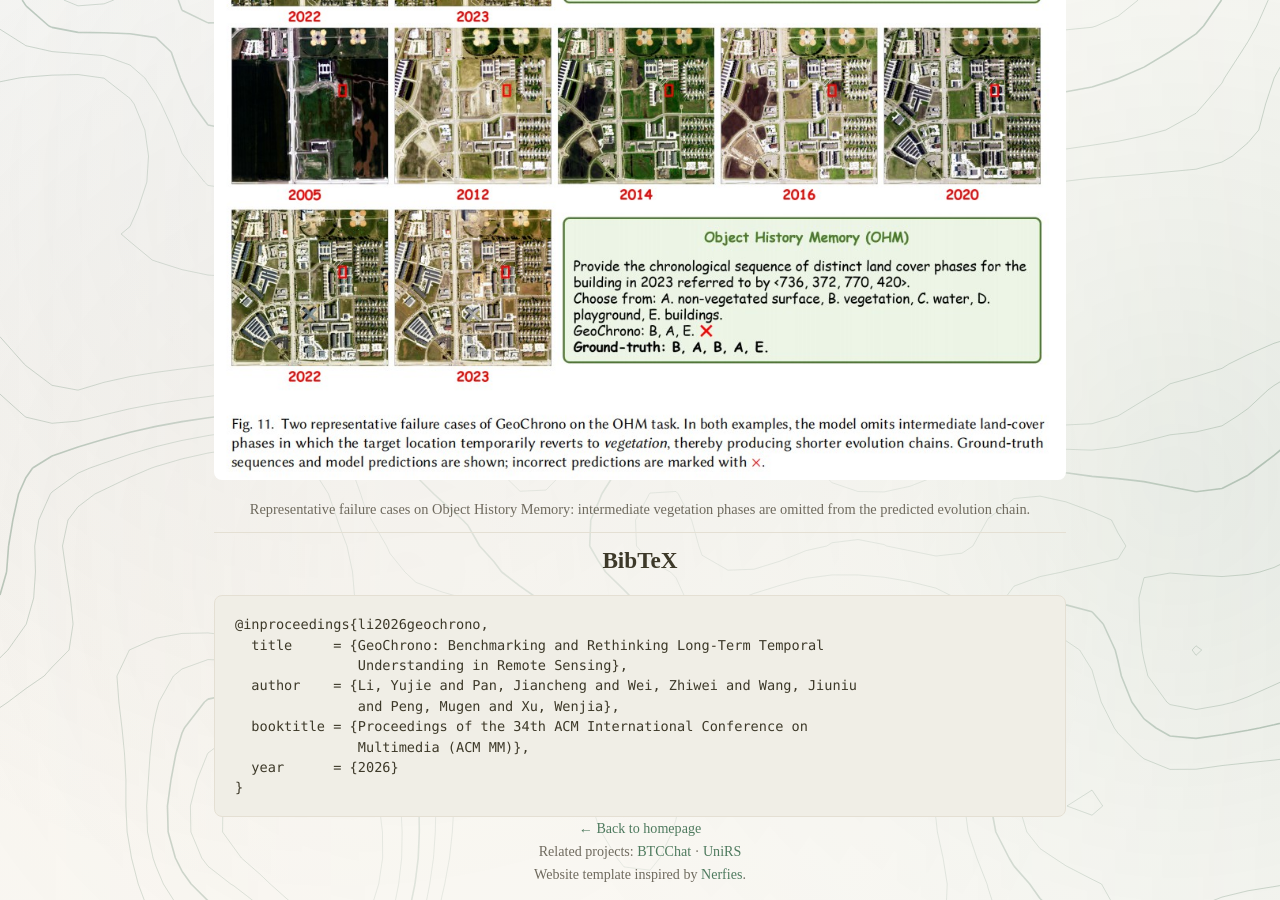
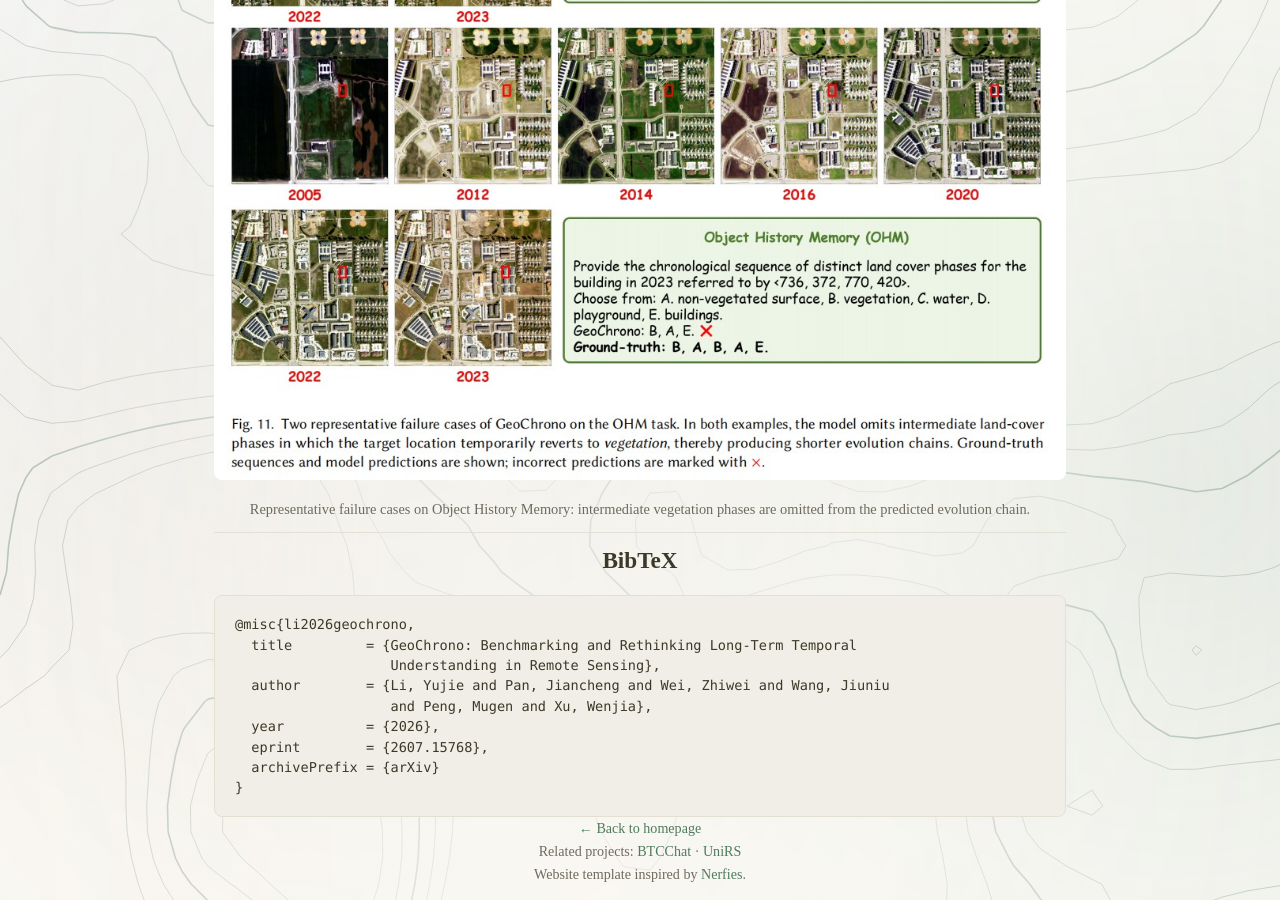
Before and after one commit to Davidup1/Davidup1.github.io, a Jekyll site: the page papers/geochrono/index.html, which Jekyll copies as it is, in a window 1280 px wide and 900 px high, scrolled down 8037 px. Built offline with Jekyll 4.4.1, drawn with Linux system fonts in a browser that asks for light colours; comment, search, counter and statistics services are not loaded.

Commit message:
Use arXiv BibTeX entry on GeoChrono page
Replace the ACM MM @inproceedings entry with the arXiv @misc form
(2607.15768). The proceedings are not published yet, so the entry had
no pages, publisher, or DOI; the arXiv record is the citable one for now.

Co-Authored-By: Claude Opus 5 <noreply@anthropic.com>

```diff
--- a/papers/geochrono/index.html
+++ b/papers/geochrono/index.html
@@ -777,14 +777,14 @@
 
   <section class="container bibtex" id="bibtex">
     <h2>BibTeX</h2>
-    <pre>@inproceedings{li2026geochrono,
-  title     = {GeoChrono: Benchmarking and Rethinking Long-Term Temporal
-               Understanding in Remote Sensing},
-  author    = {Li, Yujie and Pan, Jiancheng and Wei, Zhiwei and Wang, Jiuniu
-               and Peng, Mugen and Xu, Wenjia},
-  booktitle = {Proceedings of the 34th ACM International Conference on
-               Multimedia (ACM MM)},
-  year      = {2026}
+    <pre>@misc{li2026geochrono,
+  title         = {GeoChrono: Benchmarking and Rethinking Long-Term Temporal
+                   Understanding in Remote Sensing},
+  author        = {Li, Yujie and Pan, Jiancheng and Wei, Zhiwei and Wang, Jiuniu
+                   and Peng, Mugen and Xu, Wenjia},
+  year          = {2026},
+  eprint        = {2607.15768},
+  archivePrefix = {arXiv}
 }</pre>
   </section>
 
```
